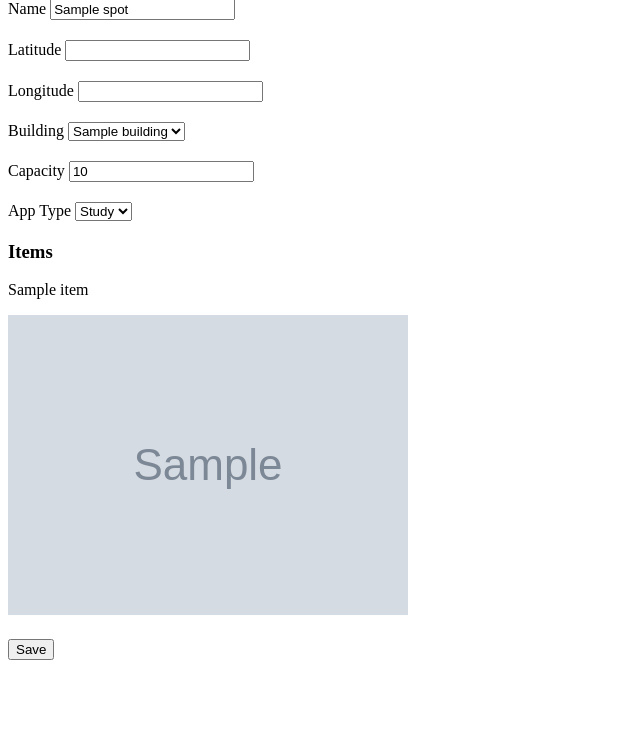
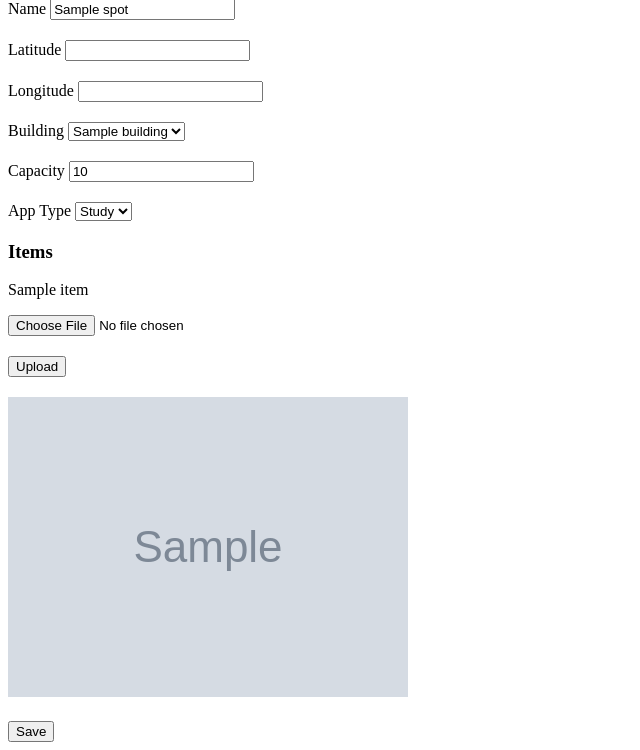
Before and after one commit to uw-it-aca/uw-restclients-spotseeker, a Django app: template docker/test-app/test_app/templates/spot_edit.html in a window 1280 px wide. Shown: the part 202-952 px from the top of the page, without its empty margins (0-640 px from the left). Before the commit the page ends 862 px from the top, so only its background shows below. Run offline with Django 3.2, Linux system fonts and the light colour scheme; the template is opened without the code that fills it: most values are stand-ins (such as "Sample title", 1, 10 or a date in 2020); grey boxes marked "Sample" are stand-in pictures.

Commit message:
add upload for item images in spot edit

```diff
--- a/docker/test-app/test_app/templates/spot_edit.html
+++ b/docker/test-app/test_app/templates/spot_edit.html
@@ -4,7 +4,7 @@
 
 <h2>{{ spot.name }}</h2>
 
-<form>
+<form class="spot-form">
     <div class="form-group">
         <label for="name">Name</label>
         <input type="text" id="name" name="name" value="{{ spot.name }}" class="form-control">
@@ -48,6 +48,15 @@
         <h3>Items</h3>
         {% for item in spot.items %}
             <p>{{ item.name }}</p>
+
+            <div class="img-form">
+                <div class="form-group">
+                    <input type="file" name="item_image" accept="image/*">
+                </div>
+                <div class="form-group">
+                    <button class="upload-img" data-itemid="{{ item.item_id }}">Upload</button>
+                </div>
+            </div>
 
             {% for item_image in item.images %}
                 <div class="img-block">
@@ -106,7 +115,7 @@
         });
     };
 
-    const form = document.querySelector('form');
+    const form = document.querySelector('.spot-form');
     form.addEventListener('submit', formSubmit);
 
     function deleteItemImage(itemId, imageId) {
@@ -115,6 +124,7 @@
         fetch(url, {
             method: 'DELETE'
         }).then(res => {
+            // TODO: etag issue?, doesn't affect functionality (put triggered)
             if (res.ok) {
                 window.location.reload();
             } else {
@@ -125,6 +135,38 @@
             alert('Something went wrong');
         });
     }
+
+    // image upload
+    function uploadItemImage(uploadButton, imageInput) {
+        event.preventDefault();
+
+        const formData = new FormData();
+        formData.append('file', imageInput.files[0]);
+
+        const itemId = uploadButton.dataset.itemid;
+        fetch(`/item/${itemId}/image`, {
+            method: 'POST',
+            body: formData
+        })
+        .then(response => {
+            if (response.ok) {
+                imageInput.value = '';
+                window.location.href = '/spot/{{ spot.spot_id }}/edit';
+                window.location.reload();
+            } else {
+                alert(`Something went wrong: ${response.status}`);
+            }
+        });
+    }
+
+    document.querySelectorAll('.img-form').forEach(imgBlock => {
+        const uploadButton = imgBlock.querySelector('.upload-img');
+        const imageInput = imgBlock.querySelector('input[type=file]');
+
+        uploadButton.addEventListener('click', () => {
+            uploadItemImage(uploadButton, imageInput);
+        });
+    });
 </script>
 
 {% endblock %}
```
